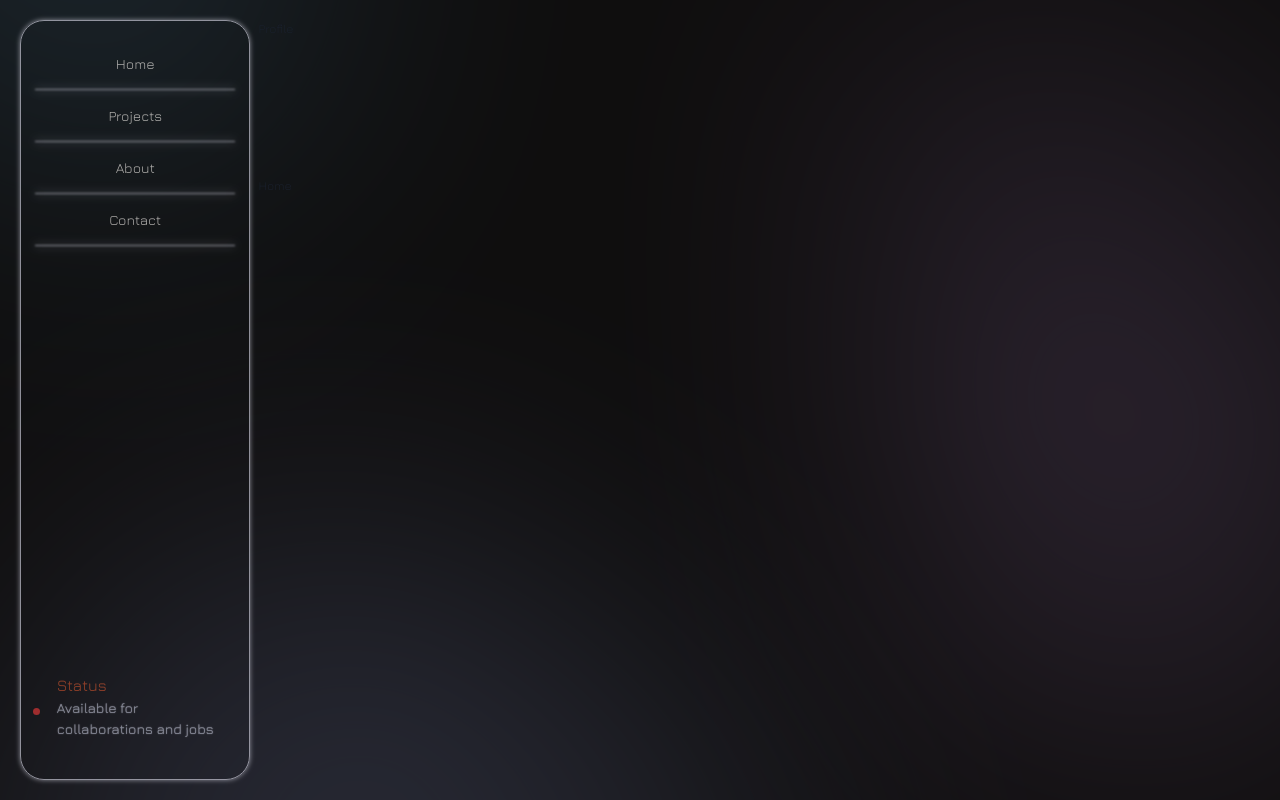
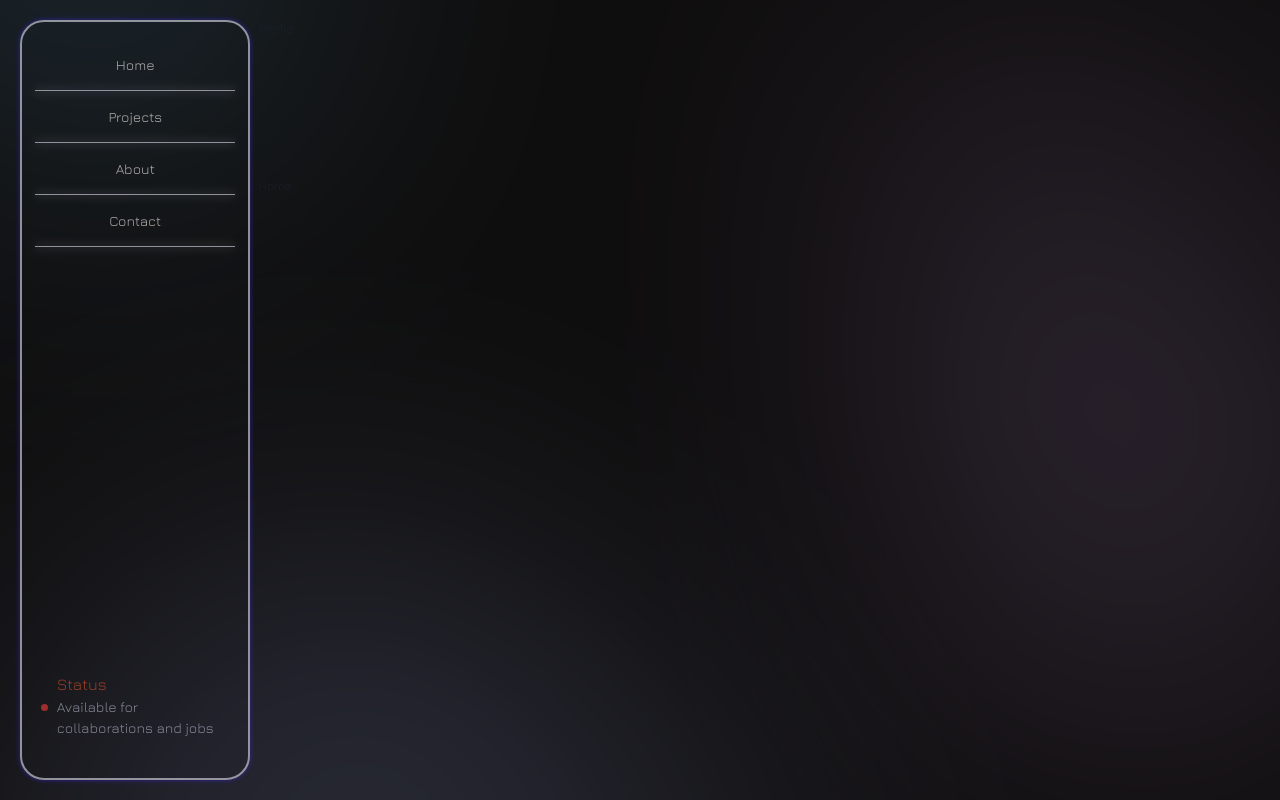
Before and after one commit to toluamole/chris-portfolio, a React (Create React App) app: page / in a window 1280 px wide. Built offline with nearby package versions, Linux system fonts and the light colour scheme.

Commit message:
add shadow effect to navbar

```diff
--- a/src/Components/NavBar.tsx
+++ b/src/Components/NavBar.tsx
@@ -9,12 +9,14 @@ export const  NavBar = () => {
 			direction={'column'}
 			justifyContent={'space-between'}
 			alignItems={'center'}
-			border={'1px'}
+			border={'2px'}
 			borderColor={'#C6C6D3'}
 			borderRadius={'24px'}
 			h={'100%'}
-			boxShadow= {'0 0 5px rgba(198, 198, 211, 1)'}
+			boxShadow= {'0 0 5px rgba(58, 38, 200, 100)'}
 			opacity= {'0.7'}
+			filter= {'auto'}
+			// dropShadow={'0 -1mm 2mm #C6C6D3'}
 		>
 			<Flex
 				direction={'column'}
@@ -38,16 +40,18 @@ export const  NavBar = () => {
 								content: '""',
 								display: 'flex',
 								position: 'relative',
-								borderBottom:'1px solid #C6C6D3',
+								borderBottom:'1.4px solid #C6C6D3',
 								filter: 'auto',
-								blur:'.8px',
+								opacity:'0.4px',
 								boxShadow: '0 0 10px rgba(198, 198, 211, 1)',
-								width: '200px',
+								width: {base:'80px', lg: '200px'},
+
 								mt: '15px'
 							}}
 							_hover={{
 								textDecoration: 'none',
 								color:'#CA4F29',
+								textShadow: '0 0 1.2px #CA4F29',
 								transform: 'scaleY(1.15)',
 								transition: 'all .1s ease'
 							}}
@@ -66,7 +70,7 @@ export const  NavBar = () => {
 					color={'#CA4F29'}
 					fontSize={'16px'}
 					fontWeight={'500'}
-					textShadow= '0 0 .7px rgb(200 198 211 / 13%)'
+					// textShadow= '0 0 .7px rgb(200 198 211 / 13%)'
 				>
 					Status
 				</Text>
@@ -75,15 +79,15 @@ export const  NavBar = () => {
 					position={'relative'}
 					fontSize={'14px'}
 					fontWeight={'500'}
-					textShadow= '0 0 1.2px rgba(198, 198, 211, 1)'
+					// textShadow= '0 0 1.2px rgba(198, 198, 211, 1)'
 					_before={{
 						content:  '""',
 						position: 'absolute',
 						bg: '#D83636',
 						w: '7px',
 						h: '7px',
-						left: '-15%',
-						bottom: '15%',
+						left: '-10%',
+						bottom: '30%',
 						borderRadius:'50%'
 					}}
 				>
@@ -93,7 +97,8 @@ export const  NavBar = () => {
 					color={'#B2B6C7'}
 					fontSize={'14px'}
 					fontWeight={'500'}
-					textShadow= '0 0 1.2px rgba(198, 198, 211, 1)'
+					// textShadow= 'rgba(100, 100, 111, 0.2) 0px 7px 29px 0px'
+					// boxShadow={'rgba(100, 100, 111, 0.2) 0px 7px 29px 0px'}
 				>
 					collaborations and jobs
 				</Text>
--- a/src/Layouts/HomeLayout.tsx
+++ b/src/Layouts/HomeLayout.tsx
@@ -23,7 +23,7 @@ export const HomeLayout = ({children}: IHomeLayoutProps) => {
 			p={[10, 10, 10, 5]}
 			overflow={'hidden'}
 		>
-			<Box  w={'18vw'} >
+			<Box  w={['25vw','18vw']} >
 				<NavBar/>
 			</Box>
 			<Flex w={'80vw'} direction={'column'}>
```
